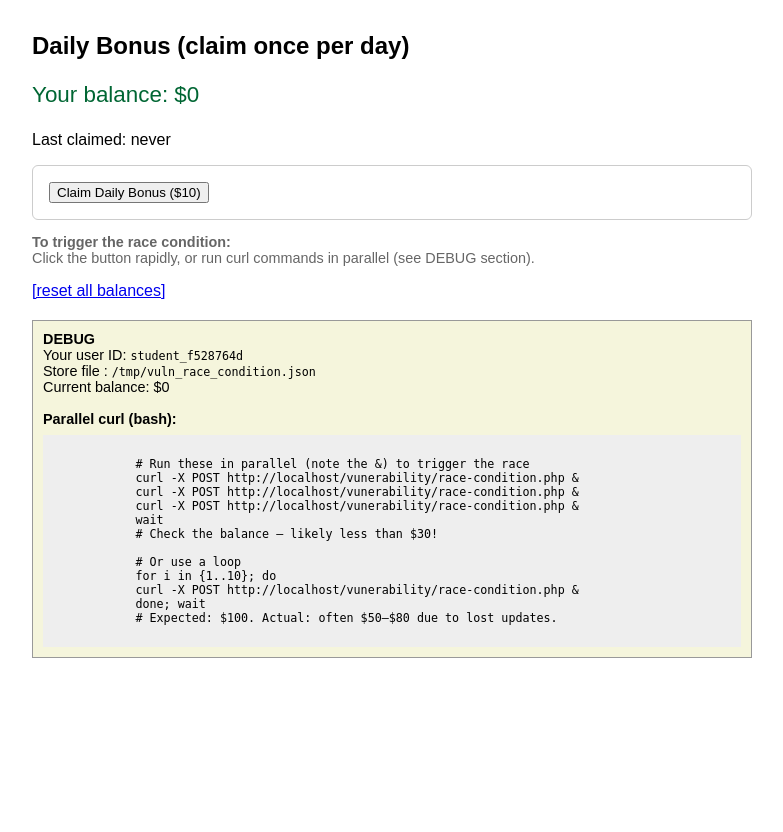
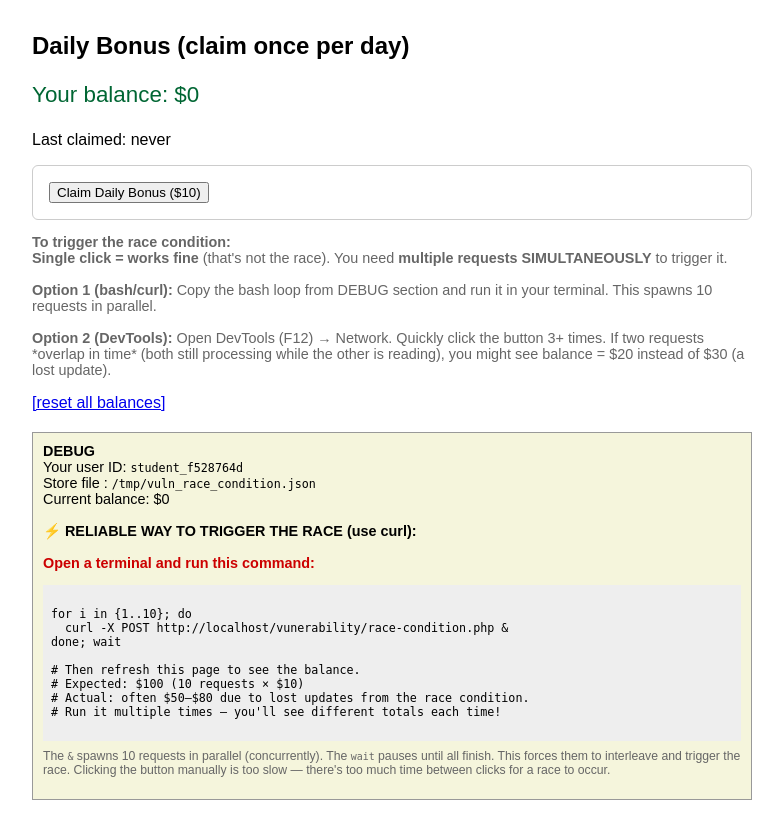
Before and after one commit to Danitife/PhpClass, a PHP site: page /vunerability/race-condition.php in a window 1280 px wide. Shown: the whole page, without its empty margins (248-1031 px from the left). Before the commit the page ends 658 px from the top, so only its background shows below. Run offline with PHP 8.4, Linux system fonts and the light colour scheme.

Commit message:
race condition fix

```diff
--- a/race-condition.php
+++ b/race-condition.php
@@ -26,10 +26,12 @@
 //   Expected result: 20 (two deposits). Actual: 15 (one deposit lost).
 //
 // WHY ARE THEY HARD TO CATCH?
-// The bug is intermittent. Run the code 100 times; maybe 80 times nothing
-// happens, 20 times the race triggers and you lose an update. So devs test
-// it locally, it works fine, they ship it, and it fails in production under
-// load. It's a nightmare to debug and nearly invisible to static analysis.
+// The bug is INTERMITTENT and requires CONCURRENT requests. When you click a
+// button once, the code runs serially — no race. But send TWO requests at the
+// EXACT SAME TIME (milliseconds apart), and they'll interleave. So devs test
+// locally with single clicks, it works fine, they ship it. Then it fails in
+// production when multiple users hit the endpoint at once. It's nearly
+// invisible in code review and impossible to catch with simple testing.
 //
 // IMPACT IN THE REAL WORLD:
 //   - Banking: two deposits both see the old balance, one is lost
@@ -178,7 +180,14 @@ $current_user = $users[$user_id] ?? ['balance' => 0, 'last_claim' => null];
 
     <p style="font-size:0.9em; color:#666;">
         <strong>To trigger the race condition:</strong><br>
-        Click the button rapidly, or run curl commands in parallel (see DEBUG section).
+        <strong>Single click = works fine</strong> (that's not the race). You need
+        <strong>multiple requests SIMULTANEOUSLY</strong> to trigger it.<br><br>
+        <strong>Option 1 (bash/curl):</strong> Copy the bash loop from DEBUG section
+        and run it in your terminal. This spawns 10 requests in parallel.<br><br>
+        <strong>Option 2 (DevTools):</strong> Open DevTools (F12) → Network.
+        Quickly click the button 3+ times. If two requests *overlap in time*
+        (both still processing while the other is reading), you might see
+        balance = $20 instead of $30 (a lost update).
     </p>
 
     <p><a href="?reset=1">[reset all balances]</a></p>
@@ -189,21 +198,24 @@ $current_user = $users[$user_id] ?? ['balance' => 0, 'last_claim' => null];
         Store file : <code><?= htmlspecialchars($store_path) ?></code><br>
         Current balance: $<?= htmlspecialchars((int)$current_user['balance']) ?><br>
         <br>
-        <strong>Parallel curl (bash):</strong><br>
-        <code style="display:block; white-space:pre-wrap; background:#eee; padding:8px; margin-top:8px;">
-            # Run these in parallel (note the &) to trigger the race
-            curl -X POST http://localhost/vunerability/race-condition.php &
-            curl -X POST http://localhost/vunerability/race-condition.php &
-            curl -X POST http://localhost/vunerability/race-condition.php &
-            wait
-            # Check the balance — likely less than $30!
+        <strong>⚡ RELIABLE WAY TO TRIGGER THE RACE (use curl):</strong><br>
+        <p style="color:#c00; font-weight:bold;">Open a terminal and run this command:</p>
+        <code style="display:block; white-space:pre-wrap; background:#eee; padding:8px; margin-top:8px; font-family:monospace;">
+for i in {1..10}; do
+  curl -X POST http://localhost/vunerability/race-condition.php &
+done; wait
 
-            # Or use a loop
-            for i in {1..10}; do
-            curl -X POST http://localhost/vunerability/race-condition.php &
-            done; wait
-            # Expected: $100. Actual: often $50–$80 due to lost updates.
+# Then refresh this page to see the balance.
+# Expected: $100 (10 requests × $10)
+# Actual: often $50–$80 due to lost updates from the race condition.
+# Run it multiple times — you'll see different totals each time!
         </code>
+        <p style="font-size:0.85em; color:#666; margin-top:8px;">
+            The <code>&</code> spawns 10 requests in parallel (concurrently).
+            The <code>wait</code> pauses until all finish. This forces them to
+            interleave and trigger the race. Clicking the button manually is too
+            slow — there's too much time between clicks for a race to occur.
+        </p>
     </div>
 
 </body>
--- a/rate-limit.php
+++ b/rate-limit.php
@@ -164,7 +164,7 @@ if ($_SERVER['REQUEST_METHOD'] === 'POST') {
    -----------------------------------------------------------------------------
    First, get yourself blocked the honest way (3 wrong passwords in a row):
 
-       curl -X POST -d "user=admin&pass=wrong1" http://localhost/vunerability/rate-limit.php
+       curl -X POST -d "user=admin&pass=wrong1" http://localhost:8080/vunerability/rate-limit.php
        curl -X POST -d "user=admin&pass=wrong2" http://localhost/vunerability/rate-limit.php
        curl -X POST -d "user=admin&pass=wrong3" http://localhost/vunerability/rate-limit.php
        curl -X POST -d "user=admin&pass=wrong4" http://localhost/vunerability/rate-limit.php
```
Also changed, not shown: ip.php (added, +23 -0 lines).
